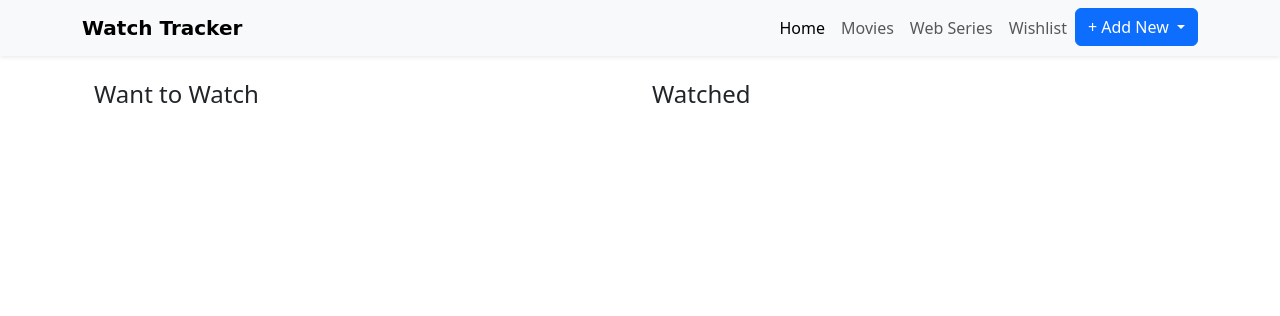
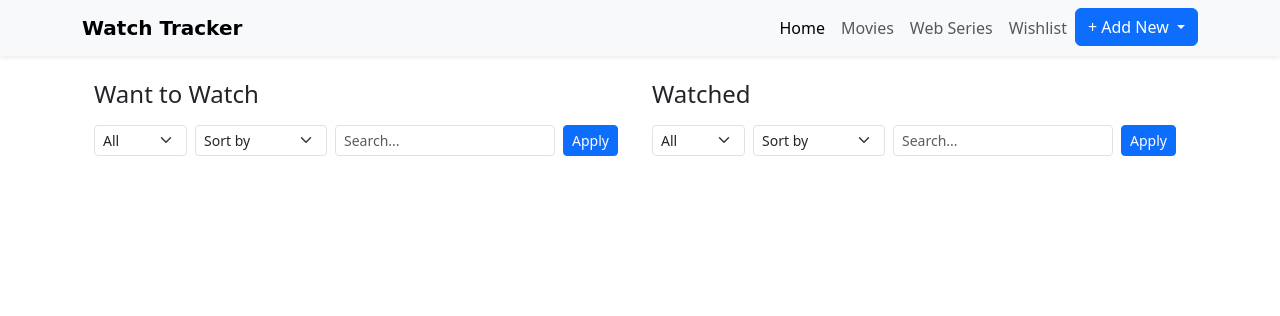
Before and after one commit to rohit2701singh/Movie-Series-Tracker, a Flask app: page /wishlist-overview in a window 1280 px wide. Shown: the top 316 px of the page. Run offline with Flask 3, Linux system fonts and the light colour scheme; data that the repository does not hold is empty.

Commit message:
add filter, sorting and search in wishlist page

```diff
--- a/main.py
+++ b/main.py
@@ -222,23 +222,6 @@ def add_to_wishlist():
     return redirect(request.referrer)  # Go back to search page
 
 
-@app.route("/wishlist-overview")
-def wishlist_overview():
-    towatch_items = db.session.execute(
-        db.select(Wishlist).where(Wishlist.status == "towatch").order_by(Wishlist.date_added.desc())
-    ).scalars().all()
-
-    watched_items = db.session.execute(
-        db.select(Wishlist).where(Wishlist.status == "watched").order_by(Wishlist.date_added.desc())
-    ).scalars().all()
-
-    return render_template(
-        "wishlist_overview.html",
-        towatch_items=towatch_items,
-        watched_items=watched_items
-    )
-
-
 @app.route("/dashboard/<media_type>")
 def dashboard(media_type):
     page = request.args.get("page", 1, type=int)  # current page
@@ -315,6 +298,65 @@ def edit_item(item_id):
     return render_template("edit.html", item=item)
 
 
+@app.route("/wishlist-overview")
+def wishlist_overview():
+    # --- Params for "Want to Watch" ---
+    media_type_towatch = request.args.get("media_type_towatch")
+    sort_by_towatch = request.args.get("sort_by_towatch", "date_added")
+    search_towatch = request.args.get("search_towatch", "").strip()
+
+    # --- Params for "Watched" ---
+    media_type_watched = request.args.get("media_type_watched")
+    sort_by_watched = request.args.get("sort_by_watched", "date_added")
+    search_watched = request.args.get("search_watched", "").strip()
+
+    # --- Query for "Want to Watch" ---
+    query_towatch = db.select(Wishlist).where(Wishlist.status == "towatch")
+    if media_type_towatch:
+        query_towatch = query_towatch.where(Wishlist.media_type == media_type_towatch)
+    if search_towatch:
+        query_towatch = query_towatch.where(Wishlist.title.ilike(f"%{search_towatch}%"))
+
+    if sort_by_towatch == "rating":
+        query_towatch = query_towatch.order_by(Wishlist.rating.desc())
+    elif sort_by_towatch == "title":
+        query_towatch = query_towatch.order_by(Wishlist.title.asc())
+    else:
+        query_towatch = query_towatch.order_by(Wishlist.date_added.desc())
+
+    towatch_items = db.session.execute(query_towatch).scalars().all()
+
+    # --- Query for "Watched" ---
+    query_watched = db.select(Wishlist).where(Wishlist.status == "watched")
+    if media_type_watched:
+        query_watched = query_watched.where(Wishlist.media_type == media_type_watched)
+    if search_watched:
+        query_watched = query_watched.where(Wishlist.title.ilike(f"%{search_watched}%"))
+
+    if sort_by_watched == "rating":
+        query_watched = query_watched.order_by(Wishlist.rating.desc())
+    elif sort_by_watched == "title":
+        query_watched = query_watched.order_by(Wishlist.title.asc())
+    else:
+        query_watched = query_watched.order_by(Wishlist.date_added.desc())
+
+    watched_items = db.session.execute(query_watched).scalars().all()
+
+    return render_template(
+        "wishlist_overview.html",
+        towatch_items=towatch_items,
+        watched_items=watched_items,
+        # send back current filters to template
+        media_type_towatch=media_type_towatch,
+        sort_by_towatch=sort_by_towatch,
+        search_towatch=search_towatch,
+
+        media_type_watched=media_type_watched,
+        sort_by_watched=sort_by_watched,
+        search_watched=search_watched,
+    )
+
+
 @app.route("/wishlist/delete/<int:item_id>", methods=["POST"])
 def delete_item(item_id):
     item = db.session.execute(db.select(Wishlist).where(Wishlist.id == item_id)).scalar()
--- a/templates/wishlist_overview.html
+++ b/templates/wishlist_overview.html
@@ -13,14 +13,49 @@
         <!-- Want to Watch Column -->
         <div class="col-md-6">
             <h4 class="mb-3">Want to Watch</h4>
+
+            <!-- Filter and Search (want to watch) -->
+            <form method="get" action="{{ url_for('wishlist_overview') }}" class="mb-3 d-flex flex-wrap gap-2">
+                <input type="hidden" name="list_type" value="towatch">
+
+                <!-- Preserve Watched filters -->
+                <input type="hidden" name="media_type_watched" value="{{ request.args.get('media_type_watched', '') }}">
+                <input type="hidden" name="sort_by_watched" value="{{ request.args.get('sort_by_watched', '') }}">
+                <input type="hidden" name="search_watched" value="{{ request.args.get('search_watched', '') }}">
+
+                <!-- Actual to watch filters -->
+                <select name="media_type_towatch" class="form-select form-select-sm w-auto">
+                    <option value="">All</option>
+                    <option value="movie" {% if request.args.get('media_type_towatch') == 'movie' %}selected{% endif %}>Movies</option>
+                    <option value="series" {% if request.args.get('media_type_towatch') == 'series' %}selected{% endif %}>Series</option>
+                </select>
+
+                <select name="sort_by_towatch" class="form-select form-select-sm w-auto">
+                    <option value="">Sort by</option>
+                    <option value="title" {% if request.args.get('sort_by_towatch') == 'title' %}selected{% endif %}>Title</option>
+                    <option value="rating" {% if request.args.get('sort_by_towatch') == 'rating' %}selected{% endif %}>Rating</option>
+                    <option value="release_date" {% if request.args.get('sort_by_towatch') == 'release_date' %}selected{% endif %}>Release Date</option>
+                </select>
+
+                <input type="text" name="search_towatch"
+                    value="{{ request.args.get('search_towatch', '') }}"
+                    class="form-control form-control-sm w-auto"
+                    placeholder="Search...">
+
+                <button type="submit" class="btn btn-sm btn-primary">Apply</button>
+            </form>
+
             {% for item in towatch_items %}
                 <div class="wishlist-card mb-3">
                     <div class="d-flex">
-                        <img src="{{ item.poster_path or 'https://picsum.photos/100/150' }}" class="img-fluid rounded me-3" style="width: 100px; height: 150px;">
+                        <img src="{{ item.poster_path or 'https://picsum.photos/100/150' }}"
+                             class="img-fluid rounded me-3"
+                             style="width: 100px; height: 150px;">
                         <div>
                             <h5>{{ item.title }}</h5>
                             <p>{{ item.media_type|capitalize }} | Rating: {{ item.rating }}</p>
-                            <a href="{{ url_for('edit_item', item_id=item.id, next=request.full_path) }}" class="btn btn-sm btn-outline-primary">Edit</a>
+                            <a href="{{ url_for('edit_item', item_id=item.id, next=request.full_path) }}"
+                               class="btn btn-sm btn-outline-primary">Edit</a>
                         </div>
                     </div>
                 </div>
@@ -30,14 +65,49 @@
         <!-- Watched Column -->
         <div class="col-md-6">
             <h4 class="mb-3">Watched</h4>
+
+            <!-- Filter and Search (watched) -->
+            <form method="get" action="{{ url_for('wishlist_overview') }}" class="mb-3 d-flex flex-wrap gap-2">
+                <input type="hidden" name="list_type" value="watched">
+
+                <!-- Preserve Want to Watch filters -->
+                <input type="hidden" name="media_type_towatch" value="{{ request.args.get('media_type_towatch', '') }}">
+                <input type="hidden" name="sort_by_towatch" value="{{ request.args.get('sort_by_towatch', '') }}">
+                <input type="hidden" name="search_towatch" value="{{ request.args.get('search_towatch', '') }}">
+
+                <!-- Actual Watched filters -->
+                <select name="media_type_watched" class="form-select form-select-sm w-auto">
+                    <option value="">All</option>
+                    <option value="movie" {% if request.args.get('media_type_watched') == 'movie' %}selected{% endif %}>Movies</option>
+                    <option value="series" {% if request.args.get('media_type_watched') == 'series' %}selected{% endif %}>Series</option>
+                </select>
+
+                <select name="sort_by_watched" class="form-select form-select-sm w-auto">
+                    <option value="">Sort by</option>
+                    <option value="title" {% if request.args.get('sort_by_watched') == 'title' %}selected{% endif %}>Title</option>
+                    <option value="rating" {% if request.args.get('sort_by_watched') == 'rating' %}selected{% endif %}>Rating</option>
+                    <option value="release_date" {% if request.args.get('sort_by_watched') == 'release_date' %}selected{% endif %}>Release Date</option>
+                </select>
+
+                <input type="text" name="search_watched"
+                    value="{{ request.args.get('search_watched', '') }}"
+                    class="form-control form-control-sm w-auto"
+                    placeholder="Search...">
+
+                <button type="submit" class="btn btn-sm btn-primary">Apply</button>
+            </form>
+
             {% for item in watched_items %}
                 <div class="wishlist-card mb-3">
                     <div class="d-flex">
-                        <img src="{{ item.poster_path or 'https://picsum.photos/100/150' }}" class="img-fluid rounded me-3" style="width: 100px; height: 150px;">
+                        <img src="{{ item.poster_path or 'https://picsum.photos/100/150' }}"
+                             class="img-fluid rounded me-3"
+                             style="width: 100px; height: 150px;">
                         <div>
                             <h5>{{ item.title }}</h5>
                             <p>{{ item.media_type|capitalize }} | Rating: {{ item.rating }}</p>
-                             <a href="{{ url_for('edit_item', item_id=item.id, next=request.full_path) }}" class="btn btn-sm btn-outline-primary">Edit</a>
+                            <a href="{{ url_for('edit_item', item_id=item.id, next=request.full_path) }}"
+                               class="btn btn-sm btn-outline-primary">Edit</a>
                         </div>
                     </div>
                 </div>
```
